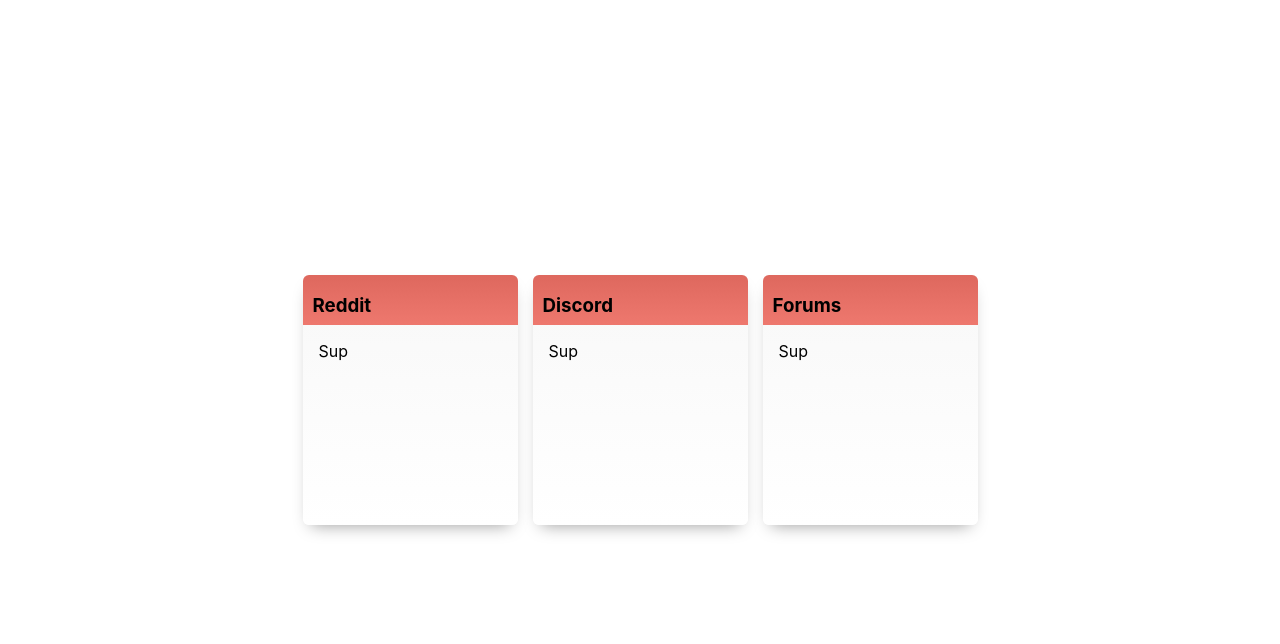
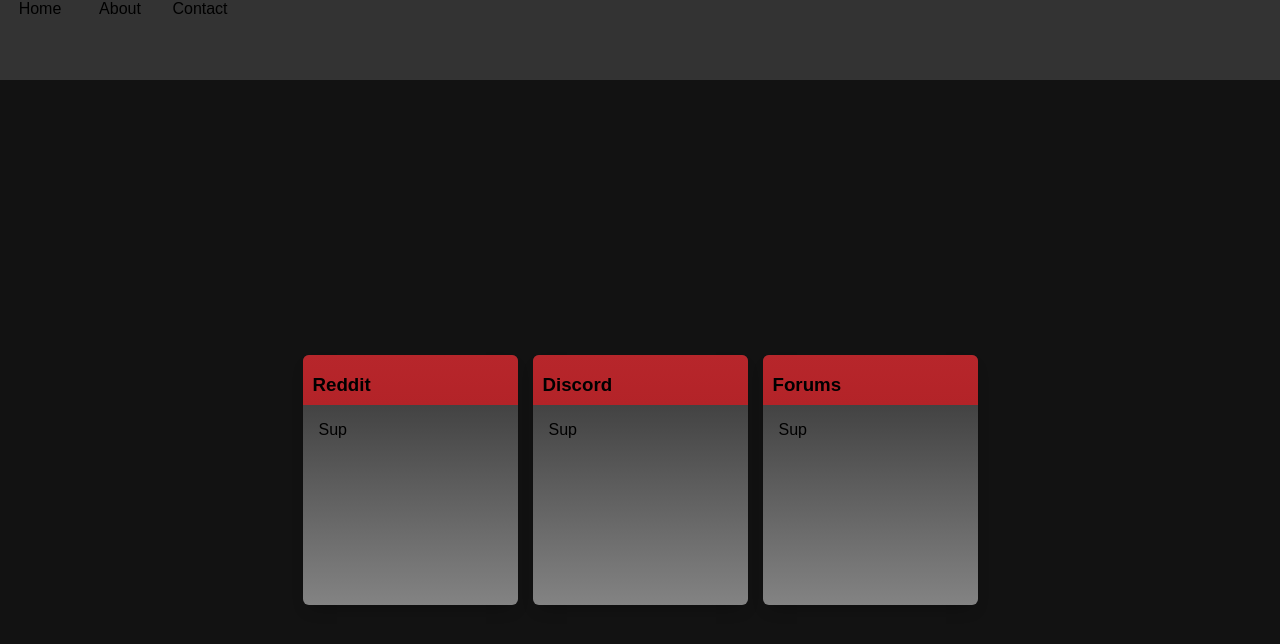
Before and after one commit to Dman757/smolderweb.site, a React (Create React App) app: page / in a window 1280 px wide. Shown: the top 644 px of the page. Built offline with nearby package versions, Linux system fonts and the light colour scheme.

Commit message:
wip for major card refactor

```diff
--- a/src/Card.css
+++ b/src/Card.css
@@ -2,7 +2,7 @@
   width: auto;
   height: 250px;
   background-color: #fff;
-  background: linear-gradient(#f8f8f8, #fff);
+  background: linear-gradient(var(--horde-secondary), var(--horde-secondary-gradiant));
   box-shadow: 0 8px 16px -8px rgba(0,0,0,0.4);
   border-radius: 6px;
   overflow: hidden;
@@ -22,7 +22,7 @@
   position: absolute;
   width: 100%;
   height: 20%;
-  background: linear-gradient(#dE685E, #EE786E);
+  background: linear-gradient(var(--horde-primary), var(--horde-primary-gradiant));
   transition: height 0.4s;
   overflow: hidden;
   z-index: 2;
--- a/src/MainPage.css
+++ b/src/MainPage.css
@@ -1,24 +1,16 @@
-:root {
-    --grid-column-setup: 2 / 4;
-  }
-
-
-.Main {
+  .Main {
     display: grid;
-    height: 100vh;
+    height: 90vh;
+    padding-top: max(6rem, 15vmin);
     justify-content: center;
     justify-items: center;
     row-gap: 15px;
     column-gap: 15px;
-    /* grid-template-columns: 20% 1f 1f 1f 20%; */
 
     grid-template-columns: minmax(20px, 1fr) repeat(2, minmax(0, 100px)) minmax(20px, 1fr);
 
     grid-auto-flow: column;
     align-items: center;
-    /* grid-template-rows: 100px 200px 100px; */
-    /* justify-items: center; */
-    /* align-items: center; */
 }
 
 .Reddit {
@@ -48,6 +40,11 @@
     column-gap: 15px;
 }
 
+h1,h2 {
+    margin-top: 0px;
+}
+
+
 @media (min-width: 45em) {
     .Main {
     grid-template-columns: minmax(20px, 1fr) repeat(6, minmax(0, 100px)) minmax(20px, 1fr);
--- a/src/MainPage.js
+++ b/src/MainPage.js
@@ -1,27 +1,20 @@
 import React from "react";
 import logo from "./logo.svg";
-import "./App.css";
+// import "./App.css";
 import "./MainPage.css";
 import Card from "./Card";
+import NavBar from "./NavBar";
+export default function MainPage() {
+  // TODO A dark/light mode toggle but it's HORDE/ALLIANCE
+  return (
+    <>
+      <NavBar />
 
-export default function MainPage() {
-  return (
-    // <div className="App">
-    //   <header className="App-header">
-    //     <img src={logo} className="App-logo" alt="logo" />
-    //     <p>
-    //       Edit <code>src/App.js</code> and save to reload.
-    //     </p>
-    //     <a
-    //       className="App-link"
-    //       href="https://reactjs.org"
-    //       target="_blank"
-    //       rel="noopener noreferrer"
-    //     >
-    //       Learn React
-    //     </a>
-    //   </header>
-    // </div>
+      {/* <h1>SMOLDERWEB.SITE</h1>
+      <h2>
+        Welcome to the unofficial website for the WoW Classic server Smolderweb
+      </h2> */}
+
       <div className="Main">
         <div className="Reddit">
           {/* <p>asdf</p>
@@ -42,6 +35,7 @@
           />
         </div>
       </div>
+    </>
   );
 }
 
--- /dev/null
+++ b/src/NavBar.css
@@ -0,0 +1,30 @@
+.navbar {
+    top: 0;
+ height: 5rem;
+ width: 100vw;
+ position: fixed;
+ background-color: var(--horde-secondary)
+}
+
+.navbar-nav {
+     list-style: none;
+     padding: 0;
+     margin: 0;
+     display: flex;
+     flex-direction: row;
+     justify-items: center;
+    width: 100%;
+
+}
+
+.nav-item {
+ height: 100%;
+}
+
+.nav-link {
+    display: flex;
+    justify-content: center;
+    width: 5rem;
+    color: var(--text-primary);
+    text-decoration: none;
+}
--- /dev/null
+++ b/src/NavBar.js
@@ -0,0 +1,26 @@
+import React from "react";
+import "./NavBar.css";
+
+export default function NavBar() {
+  return (
+    <nav className="navbar">
+      <ul className="navbar-nav">
+        <li className="nav-item">
+          <a className="nav-link" href="#">
+            Home
+          </a>
+        </li>
+        <li className="nav-item">
+          <a className="nav-link" href="#">
+            About
+          </a>
+        </li>
+        <li className="nav-item">
+          <a className="nav-link" href="#">
+            Contact
+          </a>
+        </li>
+      </ul>
+    </nav>
+  );
+}
--- a/src/index.css
+++ b/src/index.css
@@ -1,13 +1,66 @@
+@import url('https://fonts.googleapis.com/css2?family=Dosis:wght@523&display=swap');
+
+:root {
+  /* font-size: 16px */
+  --grid-column-setup: 2 / 4;
+  --bg-primary: #424242;
+  --bg-secondary: #7e7e7e;
+
+  --horde-primary: #B7262B;
+  --horde-primary-gradiant: #b32328;
+
+  --horde-secondary: #333333;
+  --horde-secondary-gradiant: #838383;
+
+  /* --horde-secondary: #acacac;
+  --horde-secondary-gradiant: #838383; */
+
+  --horde-bg: #121212;
+
+  --alliance-primary: rgb(32, 32, 156);
+  --alliance-secondary: rgb(223, 198, 59);
+}
+
 body {
   margin: 0;
-  font-family: -apple-system, BlinkMacSystemFont, 'Segoe UI', 'Roboto', 'Oxygen',
+  font-family: 'Dosis', sans-serif;
+  /* font-family: -apple-system, BlinkMacSystemFont, 'Segoe UI', 'Roboto', 'Oxygen',
     'Ubuntu', 'Cantarell', 'Fira Sans', 'Droid Sans', 'Helvetica Neue',
-    sans-serif;
+    sans-serif; */
   -webkit-font-smoothing: antialiased;
   -moz-osx-font-smoothing: grayscale;
+  background-color: var(--horde-bg)
 }
 
 code {
   font-family: source-code-pro, Menlo, Monaco, Consolas, 'Courier New',
     monospace;
 }
+
+
+/* horde
+darkred: 6C171A
+lightred: B7262B
+brownish: B1A380
+darkgrey: 4B443C
+blashish: 29211F
+
+
+alts
+red1 9E0C29
+red2 8B1432
+
+*/
+
+
+/*
+https://community.home-assistant.io/t/material-dark-red-frontend-theme/100690
+RedHeader: c33e37
+CardBg: 333333
+
+Font White: d3d3d3
+or cfcfcf
+
+Font Red: #bc3d37
+or d32f2f
+*/
```
Lines whose indentation alone changed are shown as unchanged.
